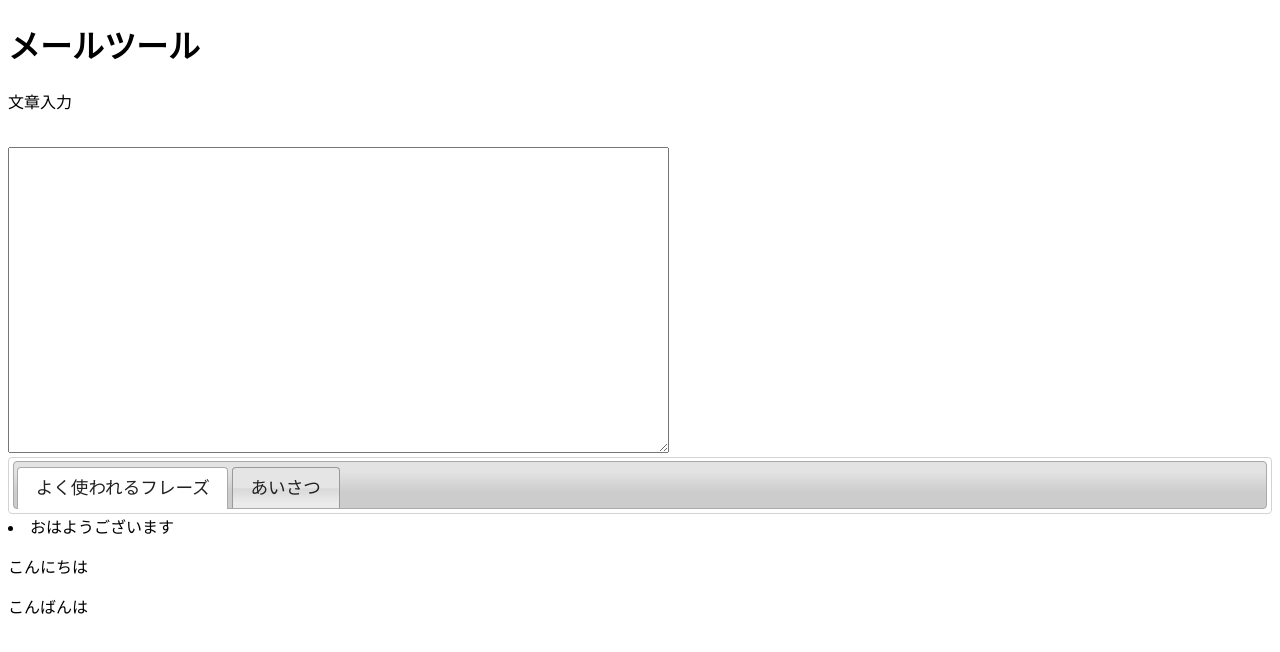
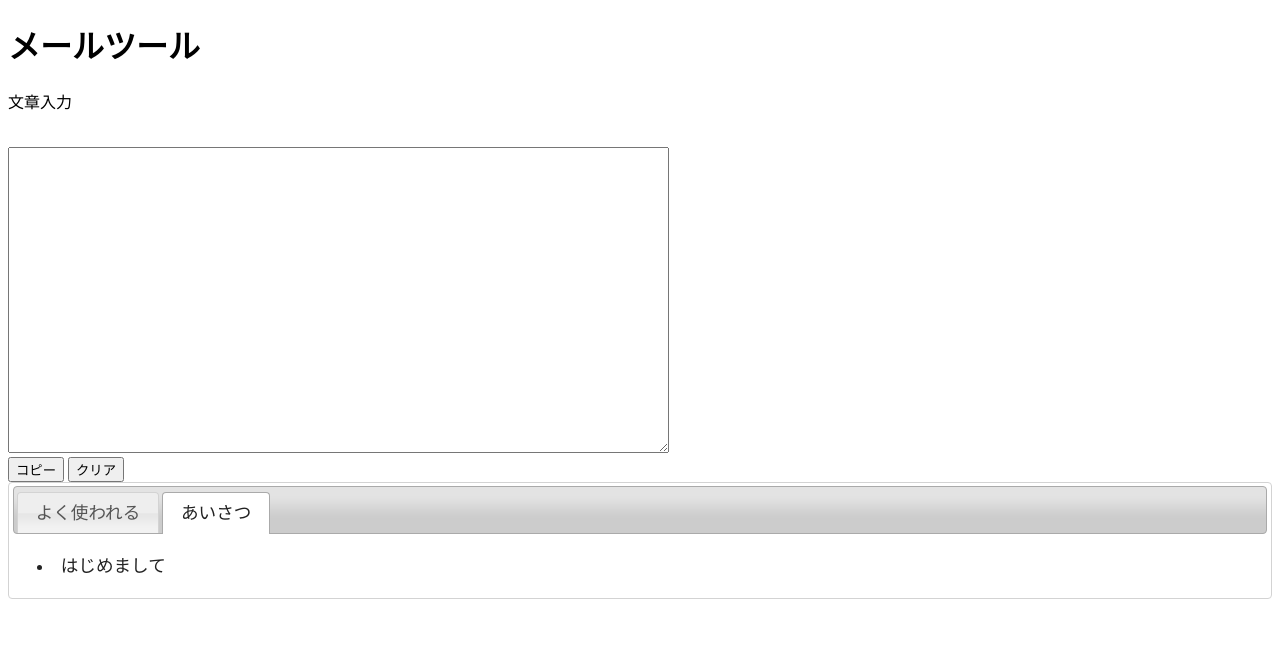
Before and after one commit to Wakabataku/MailTool, a plain HTML site: page index.html in a window 1280 px wide. Both pictures are taken after a click on the tab "あいさつ". Drawn offline with Linux system fonts and the light colour scheme.

Commit message:
大枠完成

```diff
--- a/form.js
+++ b/form.js
@@ -1,19 +1,25 @@
 $(function(){
 
     //タブを指定
-    $("#tabs").tabs();
+    $('#tabs').tabs({
+        selected: 0,
+    });
 
     //クリックされたときにテキストエリアに入力
-    $('#often').children().on('click', function(){
+    $('.tag').children().on('click', function(){
         let word = $(this).text();
-        console.log(word);
         $('textarea').append(word+'\n');
     });
+
+
     //語句をドラッグ可能にする
-    $('#often').children().draggable({helper: "clone"});
+    $('.tag').children().draggable({helper: "clone"});
+
+    //語句にカーソルが重なったとき縦線でなくす
+    $('.tag').children().css("cursor", "pointer");
 
     //語句がドロップされたときの処理
-    $("#main").find('textarea').droppable({
+    $('#mainForm').find('textarea').droppable({
         drop: function(event, ui){
             //ドラッグされた要素情報取得
             let selectedWord = ui.draggable.text();;
@@ -22,11 +28,4 @@ $(function(){
         }
     })
 
-    // //語句がドロップされたときの処理
-    // $(".main").droppable({
-    //     //dropイベント
-    //     drop: function(event, ui){
-    //         let selectedSrc = ui.draggable.attr("href");
-    //     }
-    // });
 });
--- /dev/null
+++ b/func.js
@@ -0,0 +1,27 @@
+$(function(){
+    //クリアボタンが押されたとき
+    $('#clear').on('click', function(){
+        $('textarea').text("");
+    });
+
+    //コピーボタンが押されたとき
+    $('#copy').on('click', function(){
+        //コピーする文章の取得
+        let text = $('textarea').text();
+        //テキストエリアの作成
+        let $textArea = $('<textarea></textarea>');
+        //テキストエリアに文章挿入
+        $textArea.text(text);
+        //テキストエリアを挿入
+        $(this).append($textArea);
+        //テキストエリアを選択・コピー
+        $textArea.select();
+        document.execCommand('copy');
+        //テキストエリアの削除
+        $textArea.remove();
+        //アラート文の表示
+        // $('#copyAlert').show().delay(2000).fadeOut(400);
+    });
+
+
+});
--- a/index.html
+++ b/index.html
@@ -7,32 +7,41 @@
     <script src="jquery-ui-1.12.1.custom/jquery-ui.min.js"></script>
     <link type="text/css" href="jquery-ui-1.12.1.custom/jquery-ui.min.css" rel="stylesheet" />
     <script src="form.js"></script>
+    <script src="func.js"></script>
 </head>
 <body>
     <header>
         <h1>メールツール</h1>
     </header>
 
-    <div id="main">
+    <div id="mainForm">
         <form action="" method="post">
         <p>文章入力</p><br>
         <textarea name="input_form" rows="20" cols="80"></textarea>
         </form>
     </div>
 
+    <div id="func">
+        <button type="button" name="copy" id="copy">コピー</button>
+        <button type="button" name="clear" id="clear">クリア</button>
+    </div>
+
     <div id="tabs">
         <ul>
-            <li><a href="#often">よく使われるフレーズ</a></li>
+            <li><a href="#often">よく使われる</a></li>
             <li><a href="#greeting">あいさつ</a></li>
         </ul>
-    </div>
 
-    <div id="often">
-        <li><a name="wordlist">おはようございます</a></li>
-        <p>こんにちは</p>
-        <p>こんばんは</p>
-        <!-- <button type="button" id="wordlist1">こんにちは</button>
-        <button type="button" id="wordlist2">こんばんは</button> -->
+
+        <div id="often" class="tag">
+            <li>おはよう</li>
+            <li>こんにちは</li>
+            <li>こんばんは</li>
+        </div>
+
+        <div id="greeting" class="tag">
+            <li>はじめまして</li>
+        </div>
     </div>
 
 
```
